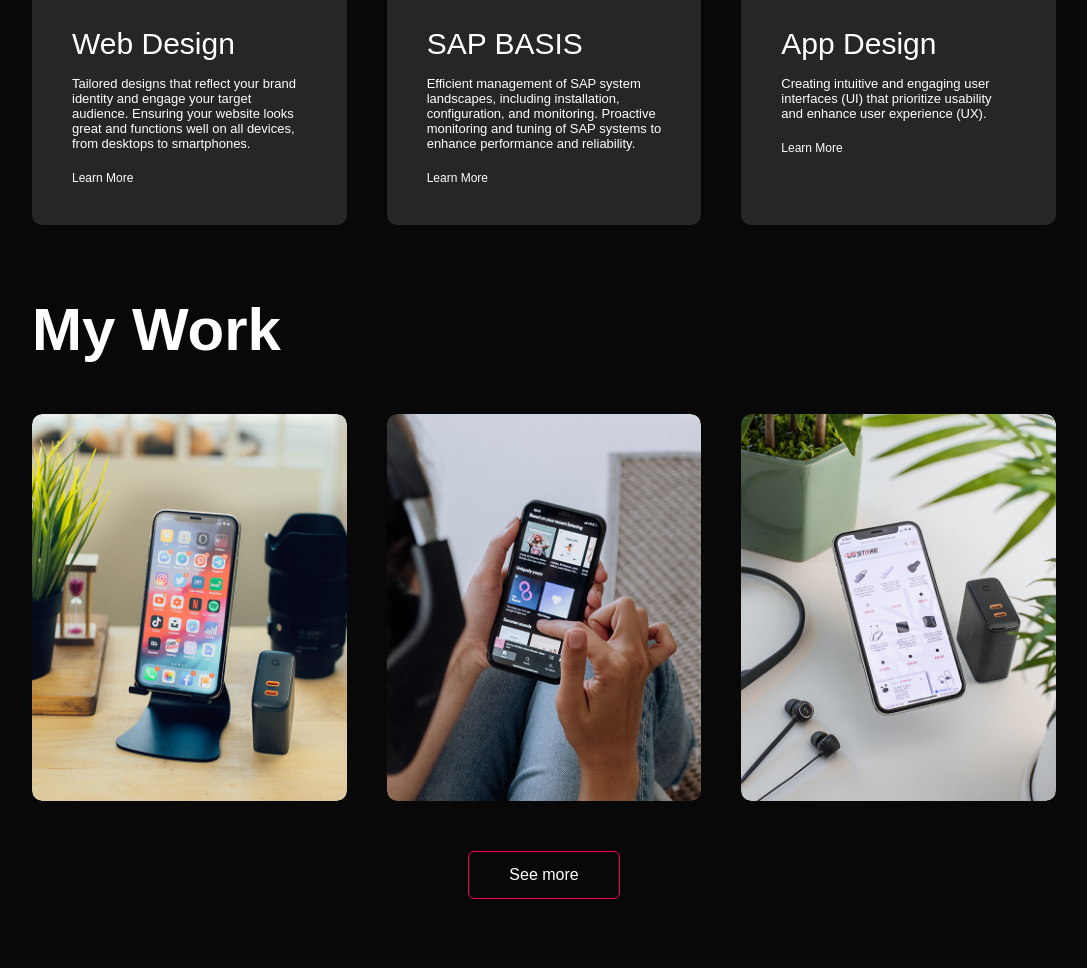
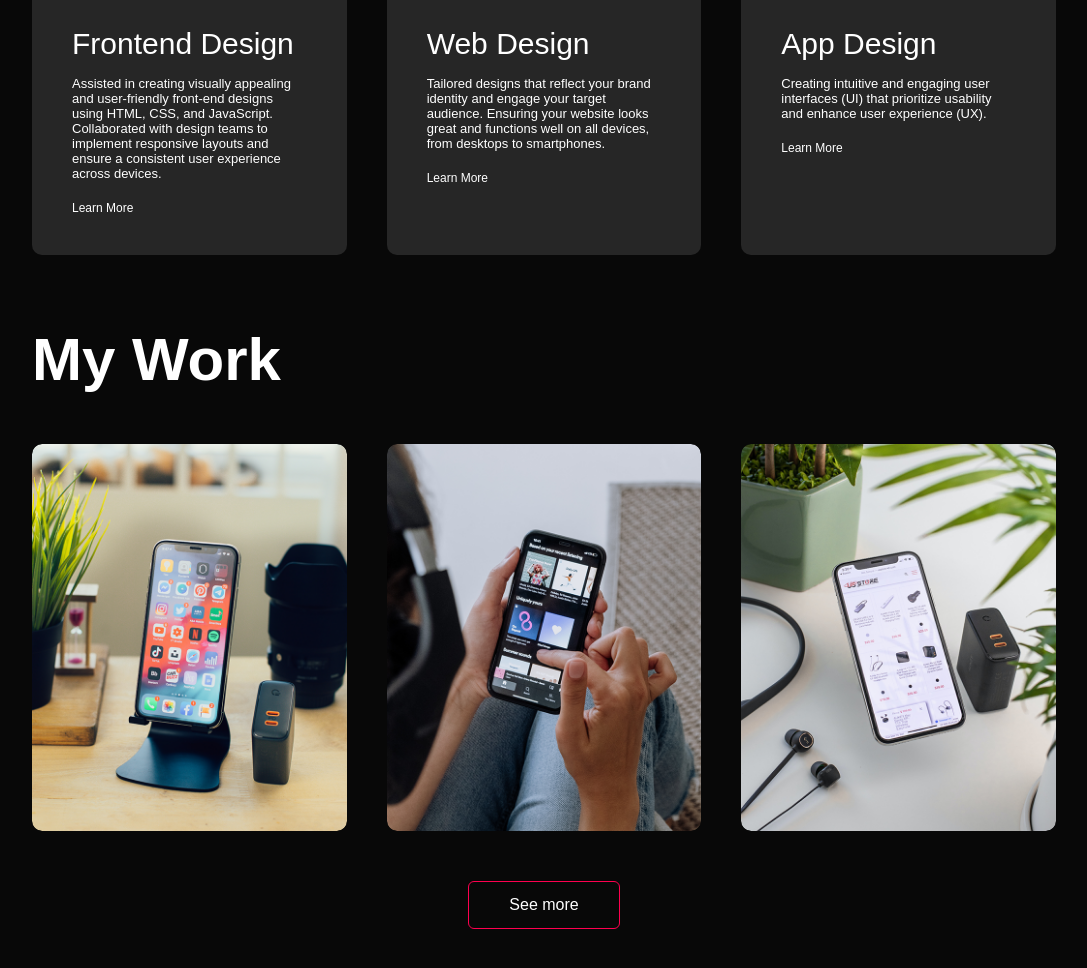
Before and after one commit to Abinisha-K/prepinsta-02, a plain HTML site: page index.html in a window 1280 px wide. Shown: the part 1768-2736 px from the top of the page, without its empty margins (96-1183 px from the left). Drawn offline with Linux system fonts and the light colour scheme.

Commit message:
modified

```diff
--- a/index.html
+++ b/index.html
@@ -25,7 +25,7 @@
             <div class="header-text">
 
                 <h1>Hi, I'm <span>Abinisha K</span></h1>
-                    <p>Full Stack Web Developer</p>
+                    <p>Frontend Developer</p>
 
             </div>
             </div>
@@ -49,10 +49,11 @@
                                 </div>
                                 <div class="tab-contents active-tab" id="skills">
                                     <ul>
+                                        <li><span>Web Development</span><br>Proficiency in HTML, CSS, JavaScript.</li>
                                         <li><span>JAVA Proramming</span><br> Proficiency in fundamental Java concepts.</li>
-                                        <li><span>Web Development</span><br>Proficiency in HTML, CSS, JavaScript.</li>
-                                        <li><span>mySql</span><br> Proficiency in Database Design,
-                                            Querying with SQL,Relational Databases.</li>
+
+                                        <li><span>Framework- React JS</span><br> Basic knowledge of React.js, including component-based architecture.
+                                            </li>
                                     </ul>
                                 </div>
                                 <div class="tab-contents" id="experience">
@@ -83,17 +84,16 @@
 
                     <div>
                         <i class="fa-solid fa-code"></i>
-                        <h2>Web Design</h2>
-                        <p>Tailored designs that reflect your brand identity and engage your target audience.
-                            Ensuring your website looks great and functions well on all devices, from desktops to smartphones.
+                        <h2>Frontend Design</h2>
+                        <p>Assisted in creating visually appealing and user-friendly front-end designs using HTML, CSS, and JavaScript. Collaborated with design teams to implement responsive layouts and ensure a consistent user experience across devices.
                         </p>
                             <a href="#">Learn More</a>
                     </div>
                     <div>
                         <i class="fa-solid fa-crop"></i>
-                        <h2>SAP BASIS</h2>
-                        <p>Efficient management of SAP system landscapes, including installation, configuration, and monitoring.
-                            Proactive monitoring and tuning of SAP systems to enhance performance and reliability.
+                        <h2>Web Design</h2>
+                        <p>Tailored designs that reflect your brand identity and engage your target audience.
+                            Ensuring your website looks great and functions well on all devices, from desktops to smartphones.
                         </p>
                             <a href="#">Learn More</a>
                     </div>
@@ -116,26 +116,24 @@
                         <div class="work">
                             <img src="Assets1/work-1.png">
                             <div class="layer">
-                                <h3>Personal Portfolio</h3>
-                                <p>Creating a Portfolio website using HTML,CSS,Iavascript</p>
+                                <h3>E-commerce Website</h3>
+                                <p>Created a E-commerce website using HTML,CSS,Iavascript</p>
                                     <a href="#"><i class="fa-solid fa-arrow-up-right-from-square"></i></a>
                             </div>
                         </div>
                         <div class="work">
                             <img src="Assets1/work-2.png">
                             <div class="layer">
-                                <h3>Online Shopping App</h3>
-                                <p>The App connects you to the talented people around the world.
-                                    Download it from google play store.</p>
+                                <h3>Quiz Website</h3>
+                                <p>Created a quiz website with interactive features including multiple-choice questions and score tracking. Designed and implemented a user-friendly interface  and responsive learning experience.</p>
                                     <a href="#"><i class="fa-solid fa-arrow-up-right-from-square"></i></a>
                             </div>
                         </div>
                         <div class="work">
                             <img src="Assets1/work-3.png">
                             <div class="layer">
-                                <h3>Music App</h3>
-                                <p>The App connects you to the talented people around the world.
-                                    Download it from google play store.</p>
+                                <h3>To-Do List</h3>
+                                <p>Developed a To-Do List application that allows users to add, edit, and delete tasks, with features for categorizing and prioritizing items.</p>
                                     <a href="#"><i class="fa-solid fa-arrow-up-right-from-square"></i></a>
                             </div>
                         </div>
```
